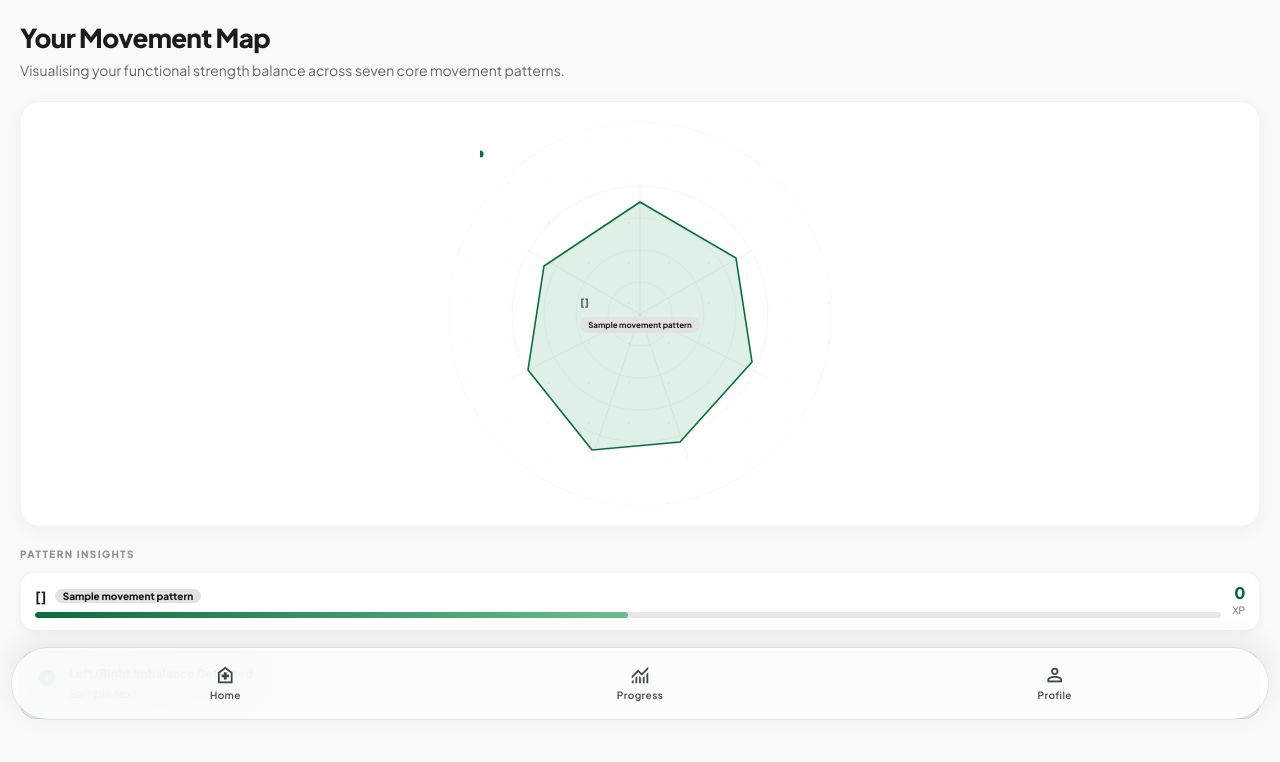
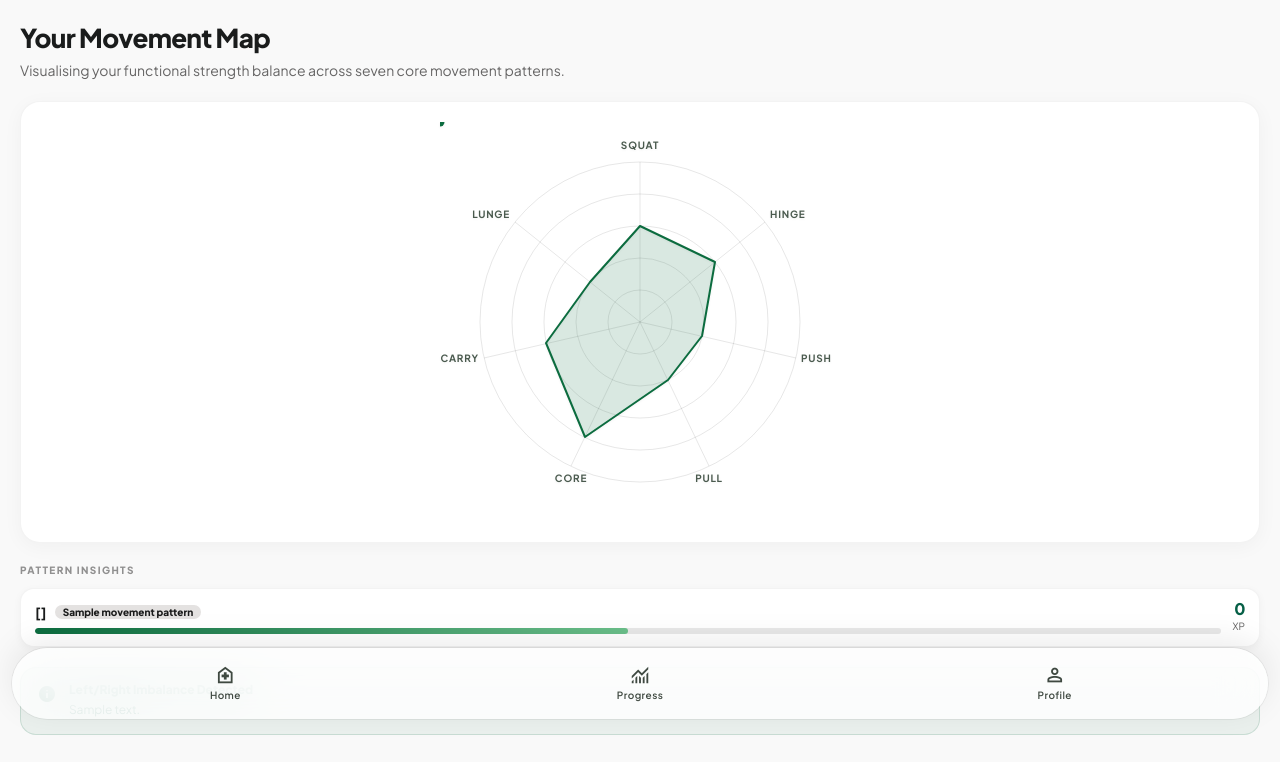
Before and after one commit to Pawan-PT/Vyayam, a Django app: template strength_app/templates/strength_app/v1_progress.html in a window 1280 px wide. Shown: the part 65-827 px from the top of the page. Before the commit the page ends 785 px from the top, so only its background shows below. Run offline with Django 4.2, Linux system fonts and the light colour scheme; the template is opened without the code that fills it: most values are stand-ins (such as "Sample title", 1, 10 or a date in 2020); some libraries are stand-ins or nearby versions.

Commit message:
fix: progress radar — add polygon, axis labels, remove center overlap, constrain size

```diff
--- a/strength_app/templates/strength_app/v1_progress.html
+++ b/strength_app/templates/strength_app/v1_progress.html
@@ -20,14 +20,7 @@ Context variables expected:
 
 {% block title %}Progress — VYAYAM{% endblock %}
 
-{% block extra_head %}
-<style>
-  .radar-grid {
-    background-image: radial-gradient(circle at center, #bec9be22 1px, transparent 1px);
-    background-size: 40px 40px;
-  }
-</style>
-{% endblock %}
+{% block extra_head %}{% endblock %}
 
 {% block body_class %}bg-background font-body text-on-surface min-h-screen flex flex-col{% endblock %}
 
@@ -45,80 +38,48 @@ Context variables expected:
   <!-- Radar Chart Card -->
   <section class="bg-surface-container-lowest rounded-[20px] py-5 px-3
                   shadow-[0_4px_20px_rgba(26,28,28,0.04)] border border-on-surface/[0.05]">
-    <div class="relative aspect-square w-full max-w-sm mx-auto flex items-center justify-center px-8">
-      <div class="absolute inset-0 radar-grid rounded-full border-[0.5px] border-outline-variant/10"></div>
+    <div class="max-w-[400px] mx-auto aspect-square">
       <svg class="w-full h-full drop-shadow-sm" viewBox="0 0 400 400">
-        <!-- Grid Rings -->
-        <circle class="text-outline-variant/20" cx="200" cy="200" fill="none" r="160" stroke="currentColor" stroke-width="1"></circle>
-        <circle class="text-outline-variant/20" cx="200" cy="200" fill="none" r="120" stroke="currentColor" stroke-width="1"></circle>
-        <circle class="text-outline-variant/20" cx="200" cy="200" fill="none" r="80"  stroke="currentColor" stroke-width="1"></circle>
-        <circle class="text-outline-variant/20" cx="200" cy="200" fill="none" r="40"  stroke="currentColor" stroke-width="1"></circle>
-        <!-- Axis Lines: Push, Pull, Carry, Lunge, Squat, Hinge, Core -->
-        <g class="text-outline-variant/30" stroke="currentColor" stroke-width="1">
-          <line x1="200" y1="200" x2="200" y2="40"></line>
-          <line x1="200" y1="200" x2="340" y2="120"></line>
-          <line x1="200" y1="200" x2="360" y2="280"></line>
-          <line x1="200" y1="200" x2="260" y2="380"></line>
-          <line x1="200" y1="200" x2="140" y2="380"></line>
-          <line x1="200" y1="200" x2="40"  y2="280"></line>
-          <line x1="200" y1="200" x2="60"  y2="120"></line>
+        <!-- Concentric rings at 20 / 40 / 60 / 80 / 100% of max radius (160) -->
+        <circle cx="200" cy="200" fill="none" r="32"  stroke="rgba(26,28,28,0.1)" stroke-width="1"/>
+        <circle cx="200" cy="200" fill="none" r="64"  stroke="rgba(26,28,28,0.1)" stroke-width="1"/>
+        <circle cx="200" cy="200" fill="none" r="96"  stroke="rgba(26,28,28,0.1)" stroke-width="1"/>
+        <circle cx="200" cy="200" fill="none" r="128" stroke="rgba(26,28,28,0.1)" stroke-width="1"/>
+        <circle cx="200" cy="200" fill="none" r="160" stroke="rgba(26,28,28,0.1)" stroke-width="1"/>
+        <!-- Axis spokes matching gamification angle order: Squat Hinge Push Pull Core Carry Lunge -->
+        <g stroke="rgba(26,28,28,0.1)" stroke-width="1">
+          <line x1="200" y1="200" x2="200" y2="40"/>
+          <line x1="200" y1="200" x2="325" y2="100"/>
+          <line x1="200" y1="200" x2="356" y2="236"/>
+          <line x1="200" y1="200" x2="269" y2="344"/>
+          <line x1="200" y1="200" x2="131" y2="344"/>
+          <line x1="200" y1="200" x2="44"  y2="236"/>
+          <line x1="200" y1="200" x2="75"  y2="100"/>
         </g>
-        <path class="fill-primary-container/20 stroke-primary stroke-2"
-              d="{{ radar_path|default:'M 200 60 L 320 130 L 340 260 L 250 360 L 140 370 L 60 270 L 80 140 Z' }}">
-        </path>
+        <!-- Filled polygon connecting all 7 score dots -->
+        <polygon fill="rgba(12,108,63,0.15)" stroke="#0c6c3f" stroke-width="2" stroke-linejoin="round"
+                 points="{{ radar_path|default:'200,104 275,140 262,214 228,258 145,315 106,221 150,160' }}"/>
+        <!-- Score dots -->
         {% for p in movement_patterns %}
-        <circle class="fill-primary" cx="{{ p.radar_x }}" cy="{{ p.radar_y }}" r="4.5"></circle>
+        <circle fill="#0c6c3f" cx="{{ p.radar_x }}" cy="{{ p.radar_y }}" r="4.5"/>
         {% empty %}
-        <circle class="fill-primary" cx="200" cy="60"  r="4.5"></circle>
-        <circle class="fill-primary" cx="320" cy="130" r="4.5"></circle>
-        <circle class="fill-primary" cx="340" cy="260" r="4.5"></circle>
-        <circle class="fill-primary" cx="250" cy="360" r="4.5"></circle>
-        <circle class="fill-primary" cx="140" cy="370" r="4.5"></circle>
-        <circle class="fill-primary" cx="60"  cy="270" r="4.5"></circle>
-        <circle class="fill-primary" cx="80"  cy="140" r="4.5"></circle>
+        <circle fill="#0c6c3f" cx="200" cy="104" r="4.5"/>
+        <circle fill="#0c6c3f" cx="275" cy="140" r="4.5"/>
+        <circle fill="#0c6c3f" cx="262" cy="214" r="4.5"/>
+        <circle fill="#0c6c3f" cx="228" cy="258" r="4.5"/>
+        <circle fill="#0c6c3f" cx="145" cy="315" r="4.5"/>
+        <circle fill="#0c6c3f" cx="106" cy="221" r="4.5"/>
+        <circle fill="#0c6c3f" cx="150" cy="160" r="4.5"/>
         {% endfor %}
+        <!-- Axis labels positioned just beyond each spoke tip -->
+        <text x="200" y="27"  text-anchor="middle" fill="#4a5a4e" font-size="10" font-weight="700" letter-spacing="0.08em">SQUAT</text>
+        <text x="330" y="96"  text-anchor="start"  fill="#4a5a4e" font-size="10" font-weight="700" letter-spacing="0.08em">HINGE</text>
+        <text x="361" y="240" text-anchor="start"  fill="#4a5a4e" font-size="10" font-weight="700" letter-spacing="0.08em">PUSH</text>
+        <text x="269" y="360" text-anchor="middle" fill="#4a5a4e" font-size="10" font-weight="700" letter-spacing="0.08em">PULL</text>
+        <text x="131" y="360" text-anchor="middle" fill="#4a5a4e" font-size="10" font-weight="700" letter-spacing="0.08em">CORE</text>
+        <text x="39"  y="240" text-anchor="end"    fill="#4a5a4e" font-size="10" font-weight="700" letter-spacing="0.08em">CARRY</text>
+        <text x="70"  y="96"  text-anchor="end"    fill="#4a5a4e" font-size="10" font-weight="700" letter-spacing="0.08em">LUNGE</text>
       </svg>
-
-      <!-- Floating Labels -->
-      {% for p in movement_patterns %}
-      <div class="absolute {{ p.label_pos }} {{ p.label_align }}">
-        <span class="block text-[10px] font-bold uppercase tracking-wider text-on-surface-variant">{{ p.name }}</span>
-        {% if p.rank_class == 'gold' %}
-          <span class="inline-block px-2 py-0.5 bg-tertiary-fixed text-on-tertiary-fixed text-[8px] font-bold rounded-full">{{ p.rank_label }}</span>
-        {% else %}
-          <span class="inline-block px-2 py-0.5 bg-secondary-fixed text-on-secondary-fixed text-[8px] font-bold rounded-full">{{ p.rank_label }}</span>
-        {% endif %}
-      </div>
-      {% empty %}
-      <div class="absolute top-[-5%] left-1/2 -translate-x-1/2 text-center">
-        <span class="block text-[10px] font-bold uppercase tracking-wider text-on-surface-variant">Push</span>
-        <span class="inline-block px-2 py-0.5 bg-tertiary-fixed text-on-tertiary-fixed text-[8px] font-bold rounded-full">GOLD II</span>
-      </div>
-      <div class="absolute top-[18%] right-[-15%] text-right">
-        <span class="block text-[10px] font-bold uppercase tracking-wider text-on-surface-variant">Pull</span>
-        <span class="inline-block px-2 py-0.5 bg-secondary-fixed text-on-secondary-fixed text-[8px] font-bold rounded-full">SILVER I</span>
-      </div>
-      <div class="absolute bottom-[28%] right-[-18%] text-right">
-        <span class="block text-[10px] font-bold uppercase tracking-wider text-on-surface-variant">Carry</span>
-        <span class="inline-block px-2 py-0.5 bg-[#f5d0b8] text-[#5a2e00] text-[8px] font-bold rounded-full">BRONZE II</span>
-      </div>
-      <div class="absolute bottom-[-5%] right-[10%] text-center">
-        <span class="block text-[10px] font-bold uppercase tracking-wider text-on-surface-variant">Lunge</span>
-        <span class="inline-block px-2 py-0.5 bg-tertiary-fixed text-on-tertiary-fixed text-[8px] font-bold rounded-full">GOLD II</span>
-      </div>
-      <div class="absolute bottom-[-5%] left-[10%] text-center">
-        <span class="block text-[10px] font-bold uppercase tracking-wider text-on-surface-variant">Squat</span>
-        <span class="inline-block px-2 py-0.5 bg-tertiary-fixed text-on-tertiary-fixed text-[8px] font-bold rounded-full">GOLD II</span>
-      </div>
-      <div class="absolute bottom-[28%] left-[-18%] text-left">
-        <span class="block text-[10px] font-bold uppercase tracking-wider text-on-surface-variant">Hinge</span>
-        <span class="inline-block px-2 py-0.5 bg-secondary-fixed text-on-secondary-fixed text-[8px] font-bold rounded-full">SILVER I</span>
-      </div>
-      <div class="absolute top-[18%] left-[-15%] text-left">
-        <span class="block text-[10px] font-bold uppercase tracking-wider text-on-surface-variant">Core</span>
-        <span class="inline-block px-2 py-0.5 bg-secondary-fixed text-on-secondary-fixed text-[8px] font-bold rounded-full">SILVER I</span>
-      </div>
-      {% endfor %}
     </div>
   </section>
 
```
